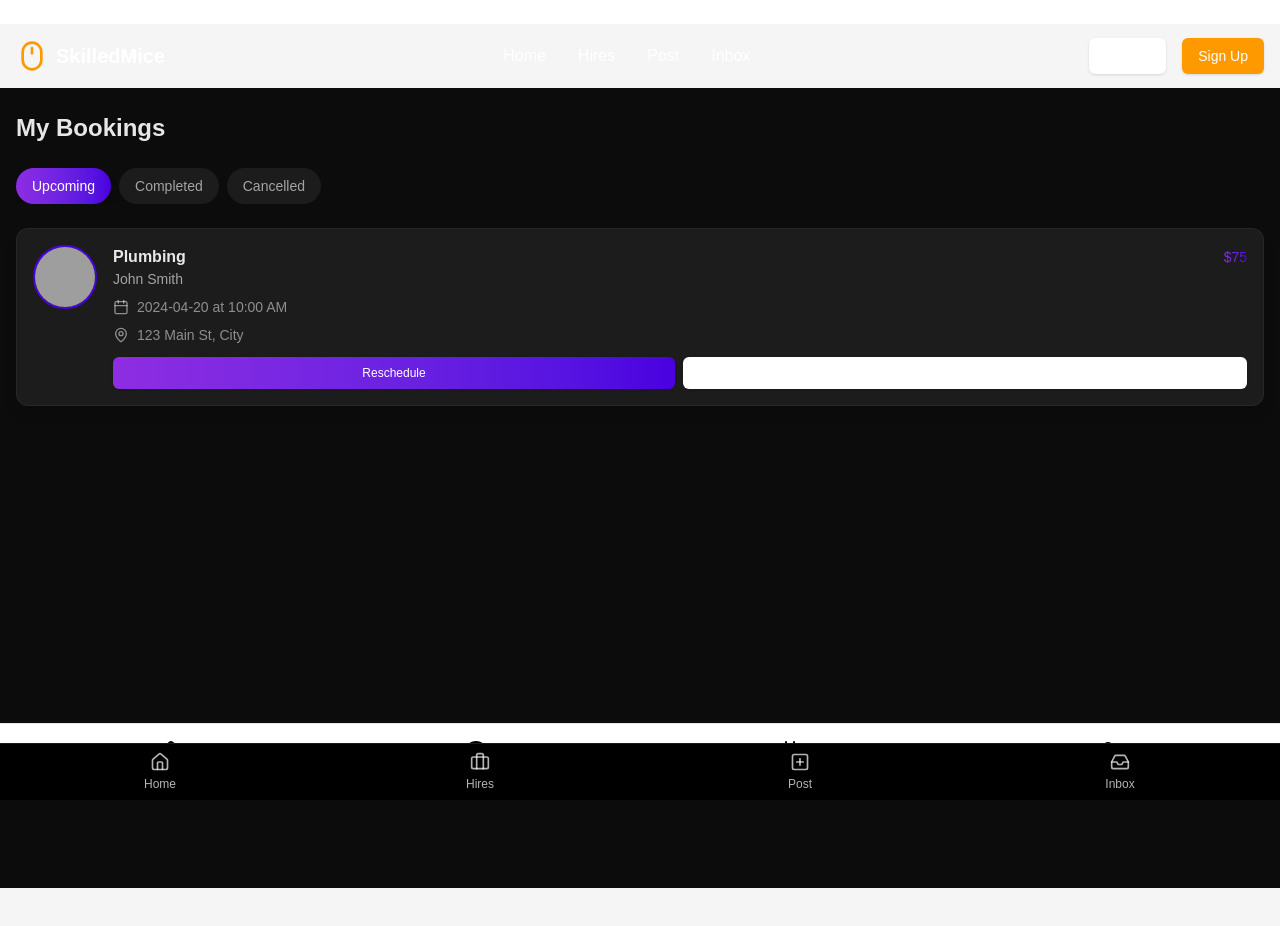
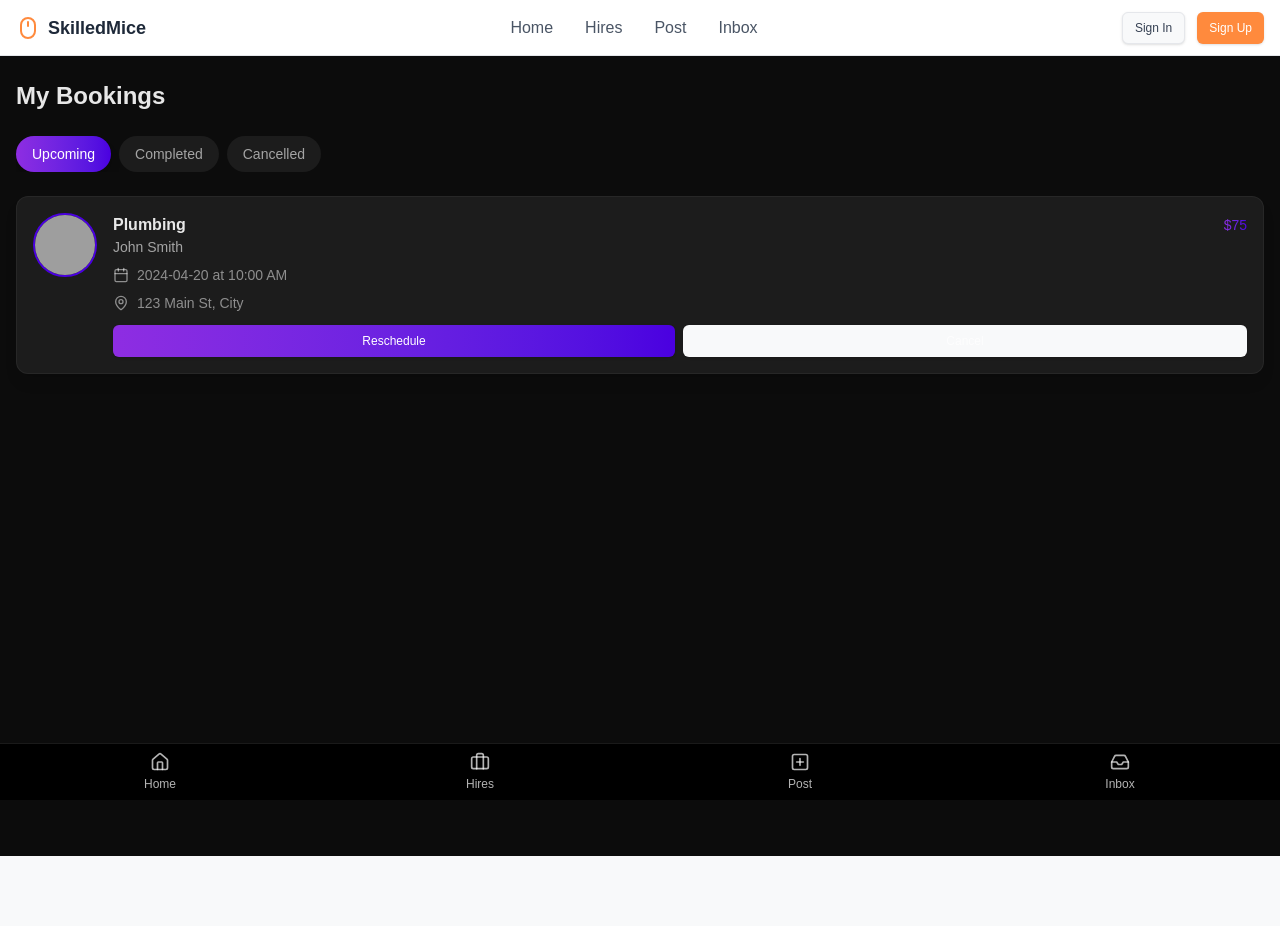
Before and after one commit to SonuCreativeLabs/DoodLance, a Next.js app: page /client/bookings in a window 1280 px wide. Shown: the top 926 px of the page. Built offline with nearby package versions, Linux system fonts and the light colour scheme; grey boxes are pictures that could not be loaded.

Commit message:
Refactor: Update global styles for improved UI consistency, enhance layout components for better structure, and refine navbar and client layout for a more cohesive user experience.

```diff
--- a/src/app/client/page.tsx
+++ b/src/app/client/page.tsx
@@ -107,13 +107,13 @@ export default function ClientHome() {
         initial={{ opacity: 0, y: -20 }}
         animate={{ opacity: 1, y: 0 }}
         transition={{ duration: 0.5 }}
-        className="bg-white shadow-sm py-4"
+        className="bg-white shadow-sm"
       >
-        <div className="container mx-auto px-4">
+        <div className="px-4 py-3">
           <div className="flex items-center justify-between">
             <div>
-              <h1 className="text-2xl font-bold text-gray-900">Welcome back, John!</h1>
-              <div className="flex items-center text-gray-600 mt-1">
+              <h1 className="text-xl font-semibold text-gray-900">Welcome back, John!</h1>
+              <div className="flex items-center text-gray-600 mt-0.5">
                 <MapPin className="w-4 h-4 mr-1" />
                 <span>San Francisco, CA</span>
               </div>
--- a/src/app/globals.css
+++ b/src/app/globals.css
@@ -2,8 +2,8 @@
 
 :root {
   /* Base colors */
-  --background: #ffffff;
-  --foreground: #000000;
+  --background: #F8F9FA;  /* Very light grey background */
+  --foreground: #4A5568;
 
   /* Primary colors */
   --primary: #2563eb;
@@ -15,30 +15,30 @@
 
   /* Accent colors */
   --accent: #f1f5f9;
-  --accent-foreground: #0f172a;
+  --accent-foreground: #4A5568;
 
   /* UI Elements */
   --card-background: #ffffff;
-  --card-foreground: #0f172a;
+  --card-foreground: #4A5568;
   --nav-background: #ffffff;
-  --nav-foreground: #4b5563;
+  --nav-foreground: #64748b;
   --nav-active: #2563eb;
-  --search-background: #f8fafc;
-  --search-placeholder: #64748b;
-  --search-text: #0f172a;
+  --search-background: #ffffff;
+  --search-placeholder: #94a3b8;
+  --search-text: #4A5568;
 
   /* Service cards */
   --service-card-bg: #ffffff;
-  --service-card-text: #0f172a;
+  --service-card-text: #4A5568;
   --service-card-hover: rgba(255, 255, 255, 0.95);
   --service-card-border: #e2e8f0;
-  --service-card-shadow: rgba(0, 0, 0, 0.1);
+  --service-card-shadow: rgba(0, 0, 0, 0.05);
 
   /* States */
   --destructive: #ef4444;
   --destructive-foreground: #ffffff;
   --border: #e2e8f0;
-  --input: #e2e8f0;
+  --input: #f1f5f9;
   --ring: #2563eb;
 }
 
@@ -52,43 +52,43 @@
 @media (prefers-color-scheme: dark) {
   :root {
     /* Base colors */
-    --background: #0f172a;
-    --foreground: #f8fafc;
+    --background: #F8F9FA;  /* Keeping light theme for better UX */
+    --foreground: #4A5568;
 
     /* Primary colors */
     --primary: #60a5fa;
-    --primary-foreground: #0f172a;
+    --primary-foreground: #ffffff;
 
     /* Secondary colors */
     --secondary: #94a3b8;
-    --secondary-foreground: #0f172a;
+    --secondary-foreground: #ffffff;
 
     /* Accent colors */
-    --accent: #1e293b;
-    --accent-foreground: #f8fafc;
+    --accent: #f1f5f9;
+    --accent-foreground: #4A5568;
 
     /* UI Elements */
-    --card-background: #1e293b;
-    --card-foreground: #f8fafc;
-    --nav-background: #0f172a;
-    --nav-foreground: #94a3b8;
+    --card-background: #ffffff;
+    --card-foreground: #4A5568;
+    --nav-background: #ffffff;
+    --nav-foreground: #64748b;
     --nav-active: #60a5fa;
-    --search-background: #1e293b;
+    --search-background: #ffffff;
     --search-placeholder: #94a3b8;
-    --search-text: #f8fafc;
+    --search-text: #4A5568;
 
     /* Service cards */
-    --service-card-bg: #1e293b;
-    --service-card-text: #f8fafc;
-    --service-card-hover: rgba(30, 41, 59, 0.95);
-    --service-card-border: #2d3748;
-    --service-card-shadow: rgba(0, 0, 0, 0.25);
+    --service-card-bg: #ffffff;
+    --service-card-text: #4A5568;
+    --service-card-hover: rgba(255, 255, 255, 0.95);
+    --service-card-border: #e2e8f0;
+    --service-card-shadow: rgba(0, 0, 0, 0.05);
 
     /* States */
     --destructive: #f87171;
-    --destructive-foreground: #0f172a;
-    --border: #1e293b;
-    --input: #1e293b;
+    --destructive-foreground: #ffffff;
+    --border: #e2e8f0;
+    --input: #f1f5f9;
     --ring: #60a5fa;
   }
 }
--- a/src/app/page.tsx
+++ b/src/app/page.tsx
@@ -83,8 +83,10 @@ export default function Home() {
   }, [isAuthenticated, role, router])
 
   return (
-    <div className="min-h-screen flex items-center justify-center">
-      <div className="animate-spin rounded-full h-12 w-12 border-t-2 border-b-2 border-[#FF8A3D]"></div>
-    </div>
+    <MainLayout>
+      <div className="flex items-center justify-center h-full">
+        <div className="animate-spin rounded-full h-12 w-12 border-t-2 border-b-2 border-[#FF8A3D]"></div>
+      </div>
+    </MainLayout>
   )
 }
--- a/src/components/layout/main-layout.tsx
+++ b/src/components/layout/main-layout.tsx
@@ -9,9 +9,9 @@ interface MainLayoutProps {
 
 export default function MainLayout({ children }: MainLayoutProps) {
   return (
-    <div className="min-h-screen bg-[#F5F5F5]">
+    <div className="min-h-screen bg-[#F5F5F5] flex flex-col">
       <Navbar />
-      <main className="pb-16">
+      <main className="flex-1">
         {children}
       </main>
       <BottomNav />
--- a/src/components/layout/navbar.tsx
+++ b/src/components/layout/navbar.tsx
@@ -4,37 +4,37 @@ import { Button } from "@/components/ui/button"
 
 export function Navbar() {
   return (
-    <nav className="bg-navy-900 text-white">
-      <div className="container mx-auto px-4">
-        <div className="flex items-center justify-between h-16">
+    <nav className="bg-white border-b border-gray-200 h-14">
+      <div className="h-full px-4">
+        <div className="flex items-center justify-between h-full">
           {/* Logo */}
           <Link href="/" className="flex items-center space-x-2">
-            <Mouse className="w-8 h-8 text-amber-500" />
-            <span className="text-xl font-bold">SkilledMice</span>
+            <Mouse className="w-6 h-6 text-[#FF8A3D]" />
+            <span className="text-lg font-semibold text-gray-800">SkilledMice</span>
           </Link>
 
           {/* Navigation Links */}
           <div className="hidden md:flex items-center space-x-8">
-            <Link href="/" className="hover:text-amber-500 transition-colors">
+            <Link href="/" className="text-gray-600 hover:text-[#FF8A3D] transition-colors">
               Home
             </Link>
-            <Link href="/hires" className="hover:text-amber-500 transition-colors">
+            <Link href="/hires" className="text-gray-600 hover:text-[#FF8A3D] transition-colors">
               Hires
             </Link>
-            <Link href="/post" className="hover:text-amber-500 transition-colors">
+            <Link href="/post" className="text-gray-600 hover:text-[#FF8A3D] transition-colors">
               Post
             </Link>
-            <Link href="/inbox" className="hover:text-amber-500 transition-colors">
+            <Link href="/inbox" className="text-gray-600 hover:text-[#FF8A3D] transition-colors">
               Inbox
             </Link>
           </div>
 
           {/* Auth Buttons */}
-          <div className="flex items-center space-x-4">
-            <Button variant="outline" className="border-white/20 text-white hover:bg-white/10">
+          <div className="flex items-center space-x-3">
+            <Button variant="outline" size="sm" className="border-gray-200 text-gray-700 hover:bg-gray-50">
               Sign In
             </Button>
-            <Button className="bg-amber-500 hover:bg-amber-600 text-white">
+            <Button size="sm" className="bg-[#FF8A3D] hover:bg-[#FF8A3D]/90 text-white">
               Sign Up
             </Button>
           </div>
--- a/src/components/layouts/client-layout.tsx
+++ b/src/components/layouts/client-layout.tsx
@@ -11,36 +11,36 @@ interface ClientLayoutProps {
 export default function ClientLayout({ children, className }: ClientLayoutProps) {
   return (
     <div className={cn("min-h-screen bg-background flex flex-col", className)}>
-      <main className="container py-6 flex-1">
+      <main className="flex-1 flex flex-col">
         {children}
       </main>
 
       {/* Bottom Navigation */}
-      <nav className="fixed bottom-0 left-0 right-0 bg-white border-t border-gray-200 py-4 px-4">
-        <div className="container mx-auto">
+      <nav className="fixed bottom-0 left-0 right-0 bg-white border-t border-gray-200">
+        <div className="px-4 py-2">
           <div className="flex justify-around items-center">
             <Link href="/client" className="flex flex-col items-center">
-              <Home className="w-6 h-6" />
-              <span className="text-xs mt-1">Home</span>
+              <Home className="w-5 h-5" />
+              <span className="text-xs mt-0.5">Home</span>
             </Link>
             <Link href="/client/post" className="flex flex-col items-center">
-              <PlusCircle className="w-6 h-6" />
-              <span className="text-xs mt-1">Post</span>
+              <PlusCircle className="w-5 h-5" />
+              <span className="text-xs mt-0.5">Post</span>
             </Link>
             <Link href="/client/bookings" className="flex flex-col items-center">
-              <Calendar className="w-6 h-6" />
-              <span className="text-xs mt-1">Bookings</span>
+              <Calendar className="w-5 h-5" />
+              <span className="text-xs mt-0.5">Bookings</span>
             </Link>
             <Link href="/client/profile" className="flex flex-col items-center">
-              <User className="w-6 h-6" />
-              <span className="text-xs mt-1">Profile</span>
+              <User className="w-5 h-5" />
+              <span className="text-xs mt-0.5">Profile</span>
             </Link>
           </div>
         </div>
       </nav>
 
       {/* Add padding to account for fixed bottom nav */}
-      <div className="h-16" />
+      <div className="h-14" />
     </div>
   )
 }
```
